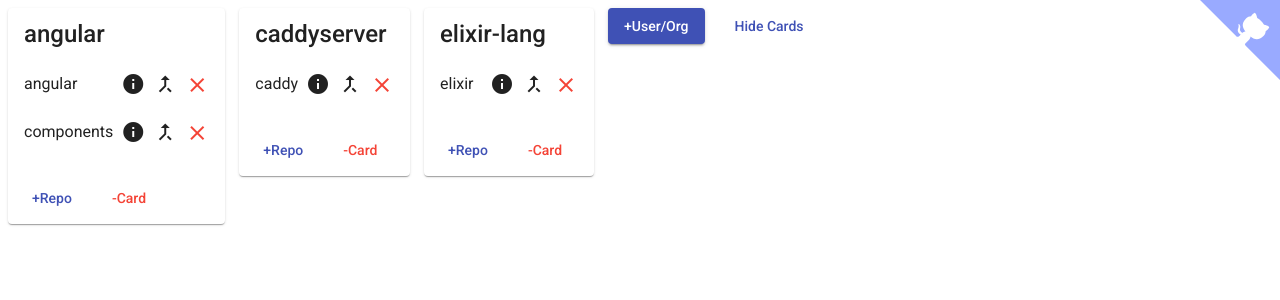
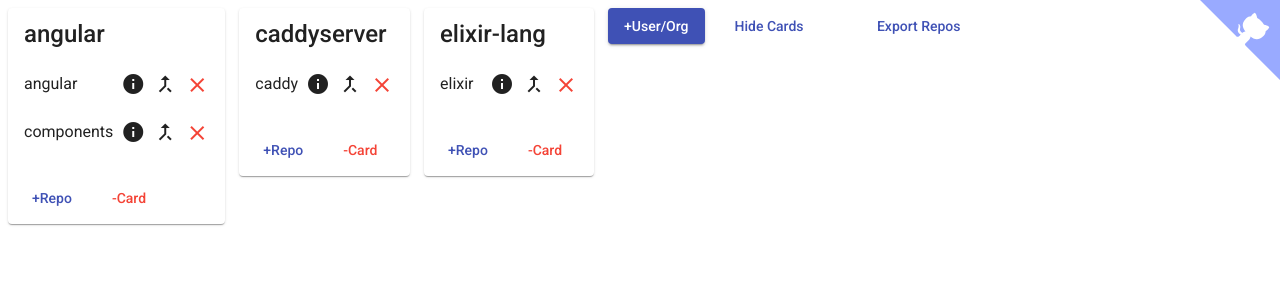
Before and after one commit to princemaple/githubstalker, an Angular app: page / in a window 1280 px wide. Shown: the top 300 px of the page. Built offline with nearby package versions, Linux system fonts and the light colour scheme; no server answers.

Commit message:
add export repo data

```diff
--- a/src/app/repo-selector/repo-selector.component.html
+++ b/src/app/repo-selector/repo-selector.component.html
@@ -50,6 +50,10 @@
     Show Cards
   </button>
   <span class="card-count align-self-center">{{ repos.value.length }} Repos</span>
+  <button mat-button color="primary" (click)="export()">
+    <mat-icon>export</mat-icon>
+    Export Repos
+  </button>
 </div>
 
 <ng-template #confirmDelete let-repo> Are you sure about deleting {{ repo }}? </ng-template>
--- a/src/app/repo-selector/repo-selector.component.ts
+++ b/src/app/repo-selector/repo-selector.component.ts
@@ -146,4 +146,9 @@
     this.emitRepos();
     localStorage.setItem('repos', JSON.stringify(this._repos));
   }
+
+  export() {
+    navigator.clipboard.writeText(JSON.stringify(this._repos));
+    alert('Copied repo data to clipboard!');
+  }
 }
```
